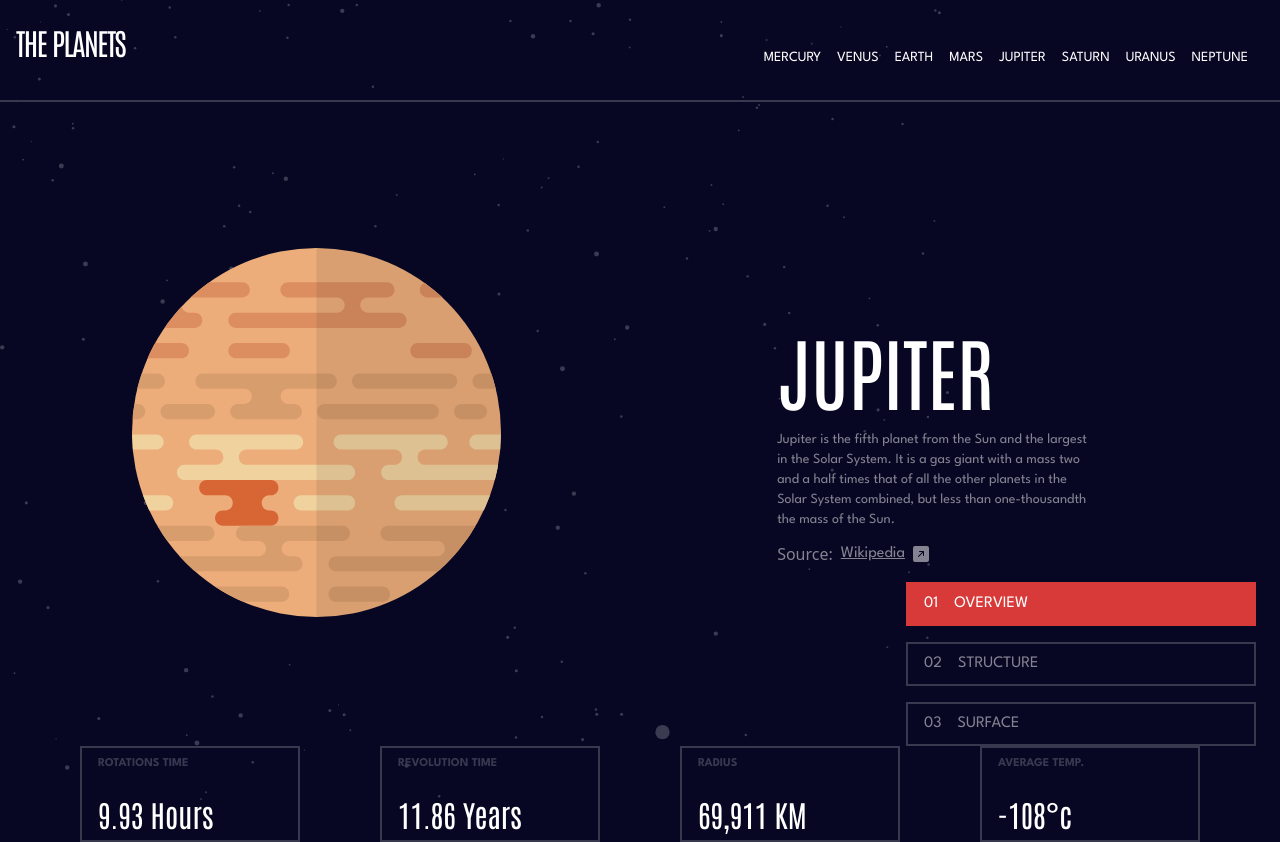
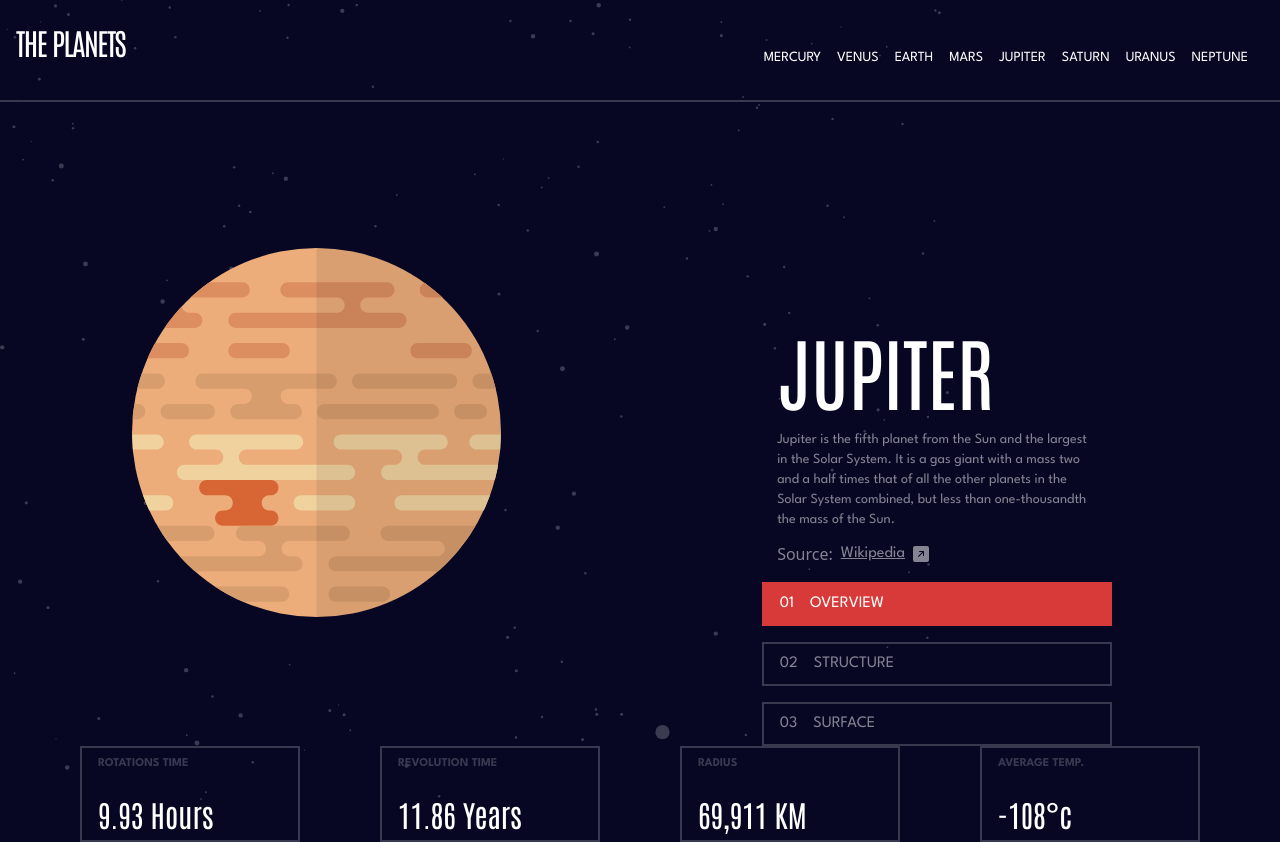
Before and after one commit to AlsoPeters/fem-planets-fact-site, a Next.js app: page /jupiter in a window 1280 px wide. Built offline with nearby package versions, Linux system fonts and the light colour scheme.

Commit message:
correct the margin for PlanetDataMenu

```diff
--- a/src/pages/[slug].tsx
+++ b/src/pages/[slug].tsx
@@ -109,7 +109,7 @@ export default function mercury(props: Props): JSX.Element {
                 </a>
               </div>
             </div>
-            <div className="ml-auto">
+            <div className="m-auto">
               <LargeInfoMenu
                 planetName={planetName}
                 setMenu={props.setMenu}
```
